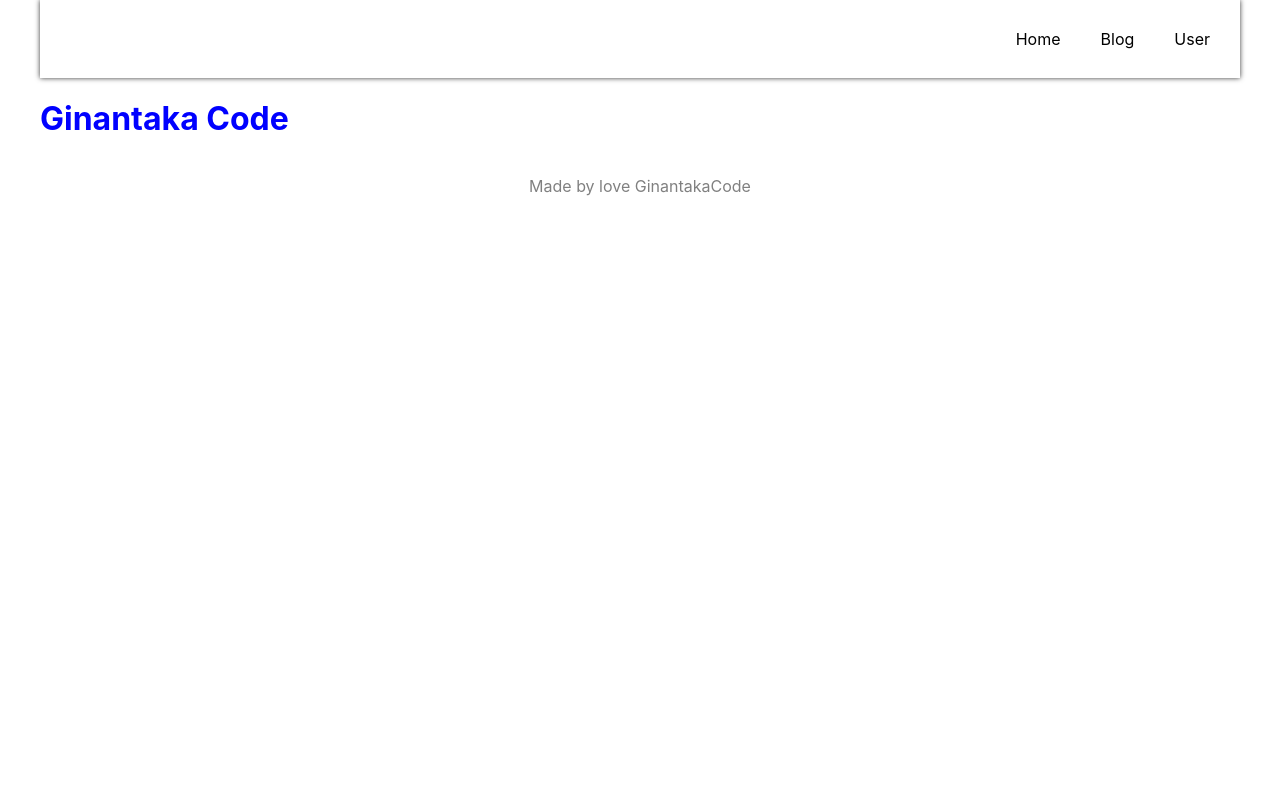
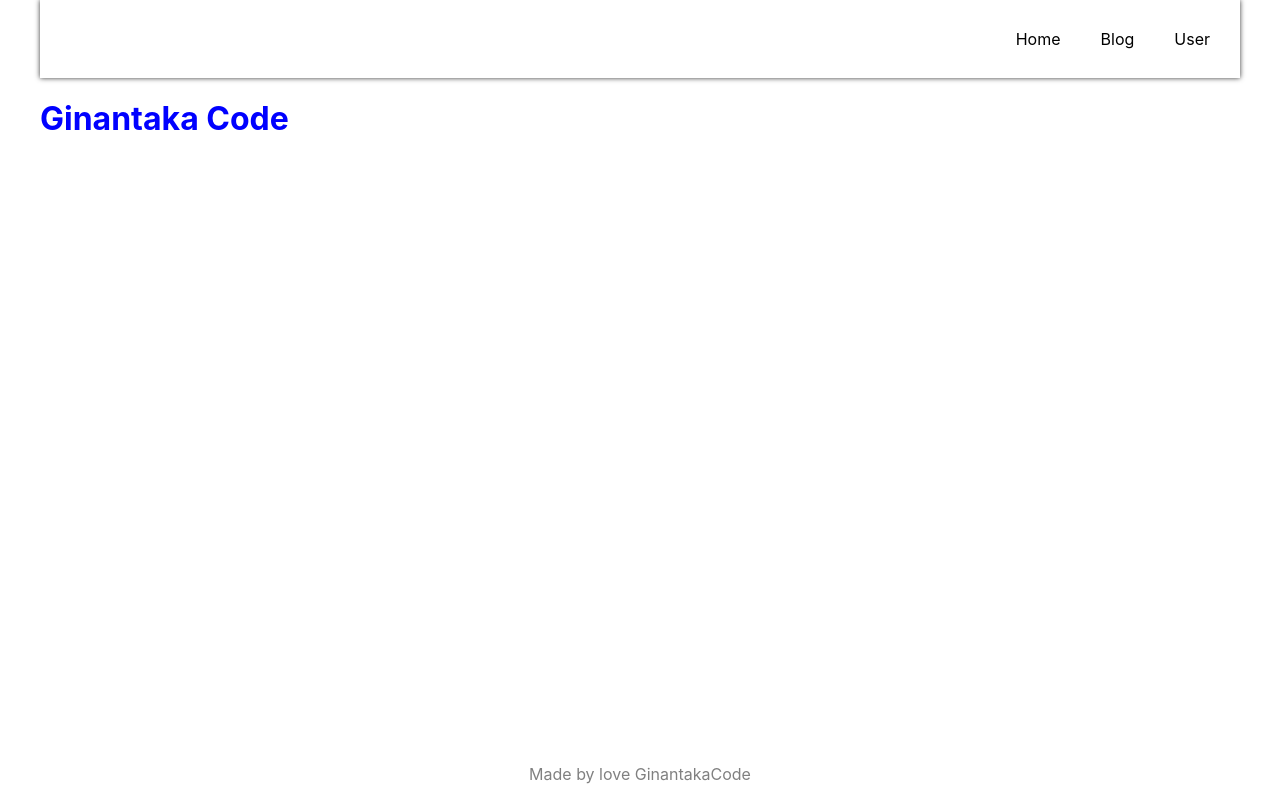
Before and after one commit to yayakyogi/first-nextjs, a Next.js app: page / in a window 1280 px wide. Built offline with nearby package versions, Linux system fonts and the light colour scheme.

Commit message:
add height content to 100%

```diff
--- a/styles/globals.css
+++ b/styles/globals.css
@@ -4,6 +4,7 @@ body {
   font-family: -apple-system, BlinkMacSystemFont, Segoe UI, Roboto, Oxygen,
     Ubuntu, Cantarell, Fira Sans, Droid Sans, Helvetica Neue, sans-serif;
   width: 1200px;
+  height: 100%;
   margin: auto;
 }
 
@@ -15,3 +16,7 @@ a {
 * {
   box-sizing: border-box;
 }
+
+#__next {
+  height: 100%;
+}
```
